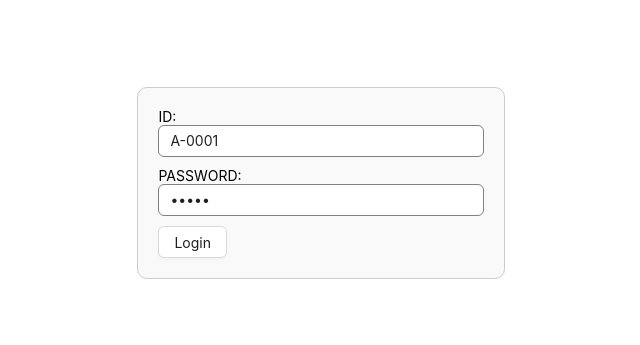
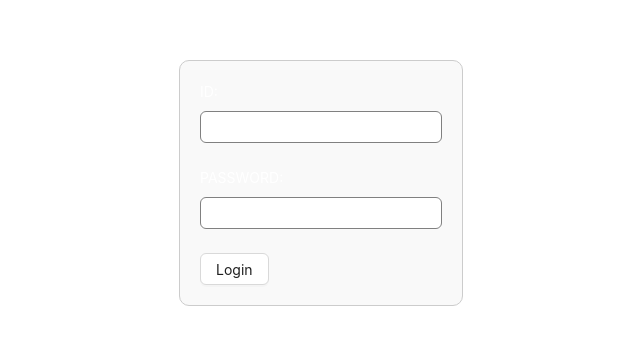
Before and after one commit to ashiqur-russel/University-Management, a React (Vite) app in the folder client/: page /login in a window 1280 px wide. Shown: the part 217-562 px from the top of the page, without its empty margins (319-959 px from the left). Built offline with nearby package versions, Linux system fonts and the light colour scheme.

Commit message:
Refactor login component design and  add input and select component

```diff
--- a/client/src/components/form/AppForm.tsx
+++ b/client/src/components/form/AppForm.tsx
@@ -7,6 +7,7 @@ import {
 } from "react-hook-form";
 import classNames from "classnames";
 import "../../styles/FormStyles.css";
+import { Form } from "antd";
 type TFormConfig = {
   defaultValues?: Record<string, any>;
 };
@@ -25,8 +26,9 @@ const AppForm = ({
 }: TFromProps) => {
   const formConfig: TFormConfig = {};
 
-  const formStyle = classNames("", {
+  const formStyle = classNames("basic-all", {
     "login-form": formName === "loginForm",
+    "create-semester-form": formName === "creteSemesterForm",
   });
 
   if (defaultValues) {
@@ -37,9 +39,13 @@ const AppForm = ({
 
   return (
     <FormProvider {...methods}>
-      <form onSubmit={methods.handleSubmit(onSubmit)} className={formStyle}>
+      <Form
+        layout="vertical"
+        onFinish={methods.handleSubmit(onSubmit)}
+        className={formStyle}
+      >
         {children}
-      </form>
+      </Form>
     </FormProvider>
   );
 };
--- a/client/src/components/form/FormInput.tsx
+++ b/client/src/components/form/FormInput.tsx
@@ -1,5 +1,6 @@
-import { Input } from "antd";
+import { Form, Input } from "antd";
 import { Controller } from "react-hook-form";
+import "../../styles/FormStyles.css";
 
 type TInputProps = {
   type: string;
@@ -10,16 +11,17 @@ type TInputProps = {
 const FormInput = ({ type, name, label }: TInputProps) => {
   return (
     <div style={{ marginBottom: "10px" }}>
-      {label ? label : null}
       <Controller
         name={name}
         render={({ field }) => (
-          <Input
-            {...field}
-            type={type}
-            id={name}
-            style={{ border: "1px solid gray" }}
-          />
+          <Form.Item label={label} className="custom-form-item">
+            <Input
+              {...field}
+              type={type}
+              id={name}
+              style={{ border: "1px solid gray", color: "white" }}
+            />
+          </Form.Item>
         )}
       />
     </div>
--- /dev/null
+++ b/client/src/components/form/FormSelect.tsx
@@ -0,0 +1,26 @@
+import { Form, Select } from "antd";
+
+const FormSelect = ({ label }: { label: string }) => {
+  const handleChange = (value: string) => {
+    console.log(`selected ${value}`);
+  };
+  return (
+    <>
+      {" "}
+      <Form.Item label={label}>
+        <Select
+          style={{ width: "100%" }}
+          onChange={handleChange}
+          options={[
+            { value: "jack", label: "Jack" },
+            { value: "lucy", label: "Lucy" },
+            { value: "Yiminghe", label: "yiminghe" },
+            { value: "disabled", label: "Disabled", disabled: true },
+          ]}
+        />
+      </Form.Item>
+    </>
+  );
+};
+
+export default FormSelect;
--- a/client/src/pages/Login.tsx
+++ b/client/src/pages/Login.tsx
@@ -37,8 +37,12 @@ const Login = () => {
       toast.success("Logged in Successfully", { id: toastId, duration: 200 });
       dispatch(setUser({ user: user, token: result.data.accessToken }));
       navigate(`/${user.role}/dashboard`);
-    } catch {
-      toast.error("Something went wrong!", { id: toastId, duration: 2000 });
+    } catch (error: any) {
+      if (error?.status === 404) {
+        toast.error("User not found!", { id: toastId, duration: 2000 });
+      } else {
+        toast.error("Something went wrong!", { id: toastId, duration: 2000 });
+      }
     }
   };
 
--- /dev/null
+++ b/client/src/pages/admin/academicManagement/CreateAcademicSemester.tsx
@@ -0,0 +1,25 @@
+import { FieldValues, SubmitHandler } from "react-hook-form";
+import AppForm from "../../../components/form/AppForm";
+import FormInput from "../../../components/form/FormInput";
+import { Button, Col, Flex } from "antd";
+import FormSelect from "../../../components/form/FormSelect";
+
+const CreateAcademicSemester = () => {
+  const onSubmit: SubmitHandler<FieldValues> = (data) => {
+    console.log(data);
+  };
+
+  return (
+    <Flex justify="center" align="center">
+      <Col span={6}>
+        <AppForm onSubmit={onSubmit} formName="creteSemesterForm">
+          <FormInput type="text" name="name" label="Name" />
+          <FormSelect label="Name" />
+          <Button htmlType="submit">Submit</Button>
+        </AppForm>
+      </Col>
+    </Flex>
+  );
+};
+
+export default CreateAcademicSemester;
--- a/client/src/routes/admin.routes.tsx
+++ b/client/src/routes/admin.routes.tsx
@@ -1,4 +1,5 @@
 import AcademicSemester from "../pages/admin/academicManagement/AcademicSemester";
+import CreateAcademicSemester from "../pages/admin/academicManagement/CreateAcademicSemester";
 import AdminDashboard from "../pages/admin/AdminDashboard";
 import CreateAdmin from "../pages/admin/CreateAdmin";
 import CreateFaculty from "../pages/admin/CreateFaculty";
@@ -14,19 +15,14 @@ export const adminPaths = [
     name: "Academic Management",
     children: [
       {
+        name: "Create Semester",
+        path: "create-semester",
+        element: <CreateAcademicSemester />,
+      },
+      {
         name: "Academic Semester",
         path: "acadmeic-semester",
         element: <AcademicSemester />,
-      },
-      {
-        name: "Create Faculty",
-        path: "create-faculty",
-        element: <CreateFaculty />,
-      },
-      {
-        name: "Create Admin",
-        path: "create-admin",
-        element: <CreateAdmin />,
       },
     ],
   },
--- a/client/src/styles/FormStyles.css
+++ b/client/src/styles/FormStyles.css
@@ -5,3 +5,11 @@
     padding: 20px;
 
   }
+  .custom-form-item .ant-form-item-label > label {
+    color: white !important;
+  }
+
+  .create-semester-form label  {
+   color: white !important;
+
+  }
```
